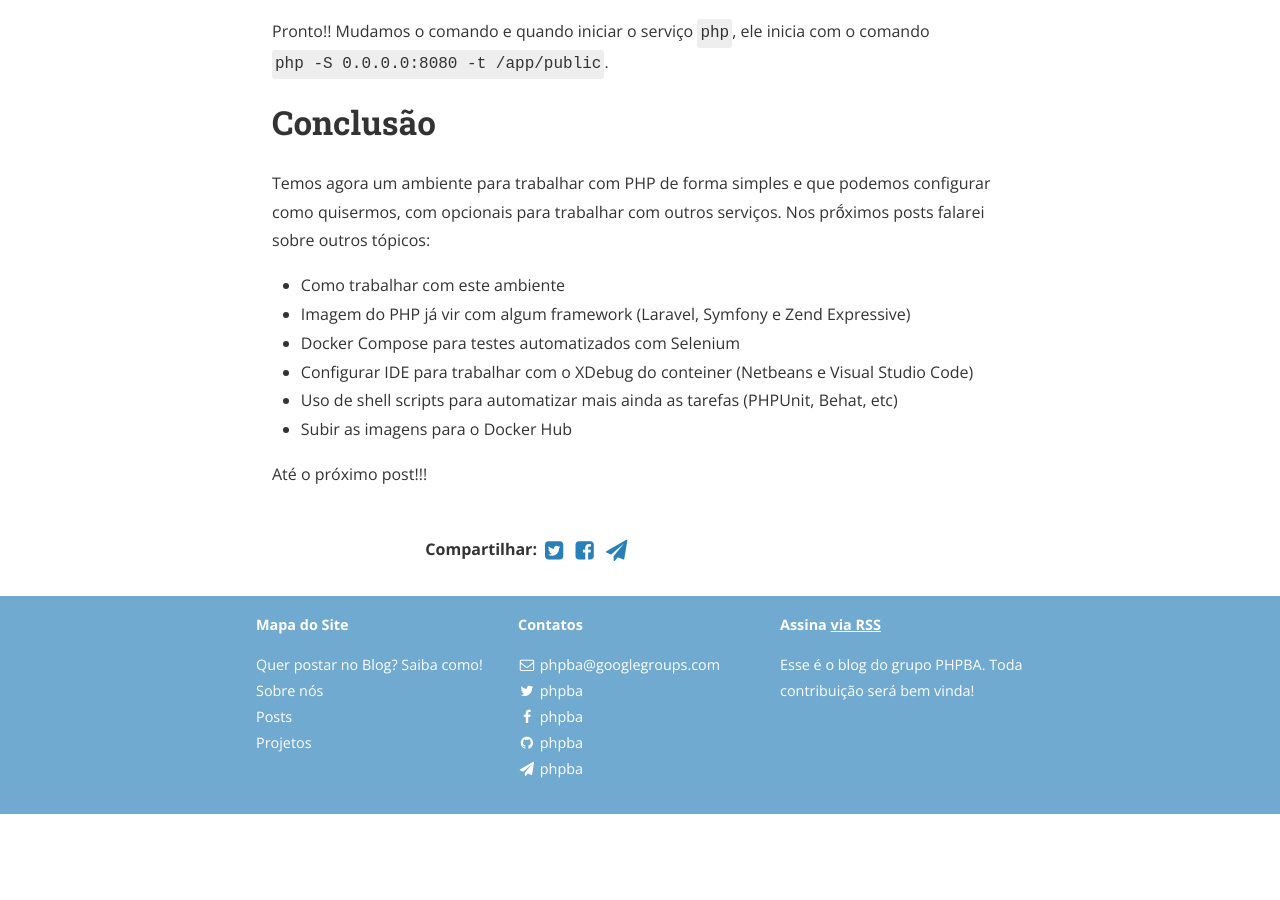
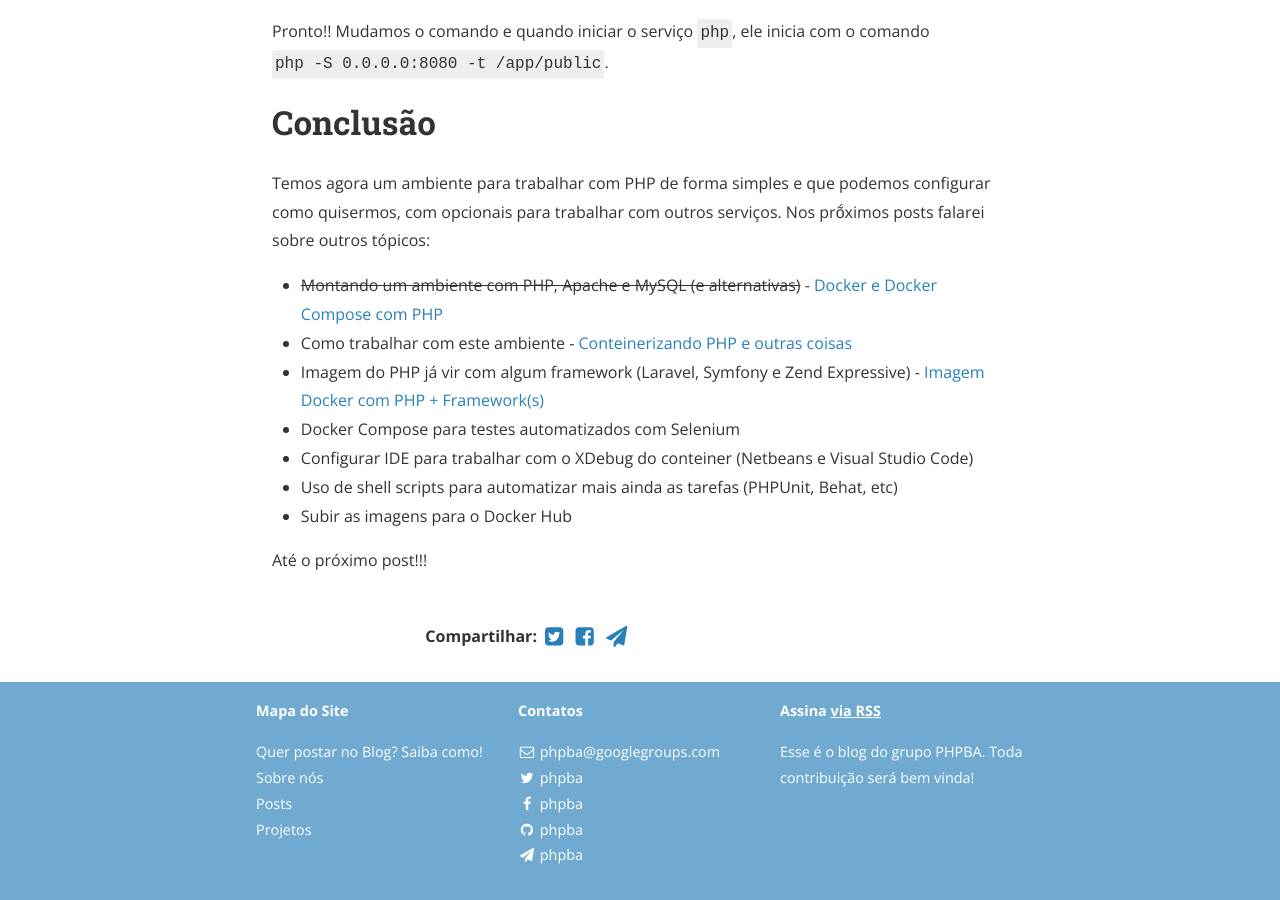
Before and after one commit to phpba/phpba.github.io, a Jekyll site: the page built from _posts/2017-11-24-docker-php.md, in a window 1280 px wide and 900 px high, scrolled down 9254 px. Built offline with Jekyll 4.4.1, drawn with Linux system fonts in a browser that asks for light colours; nearby versions of some CDN libraries; comment, search, counter and statistics services are not loaded; a style sheet for code colours, icons or effects is not loaded; before the commit the page ends 10068 px from its top, so only the background shows below that.

Commit message:
Atualizando os links dos posts sobre Docker e PHP

```diff
--- a/_posts/2017-11-24-docker-php.md
+++ b/_posts/2017-11-24-docker-php.md
@@ -293,8 +293,9 @@ Pronto!! Mudamos o comando e quando iniciar o serviço `php`, ele inicia com o c
 # Conclusão
 Temos agora um ambiente para trabalhar com PHP de forma simples e que podemos configurar como quisermos, com opcionais para trabalhar com outros serviços. Nos prṍximos posts falarei sobre outros tópicos:
 
-* Como trabalhar com este ambiente
-* Imagem do PHP já vir com algum framework (Laravel, Symfony e Zend Expressive)
+* ~~Montando um ambiente com PHP, Apache e MySQL (e alternativas)~~ - [Docker e Docker Compose com PHP]({% post_url 2017-11-24-docker-php %})
+* Como trabalhar com este ambiente - [Conteinerizando PHP e outras coisas]({% post_url 2017-11-29-docker-php-2 %})
+* Imagem do PHP já vir com algum framework (Laravel, Symfony e Zend Expressive) - [Imagem Docker com PHP + Framework(s)]({% post_url 2017-12-13-docker-frameworks-php %})
 * Docker Compose para testes automatizados com Selenium
 * Configurar IDE para trabalhar com o XDebug do conteiner (Netbeans e Visual Studio Code)
 * Uso de shell scripts para automatizar mais ainda as tarefas (PHPUnit, Behat, etc)
```
Also changed, not shown: _posts/2017-11-29-docker-php-2.md (+1 -1 lines).
